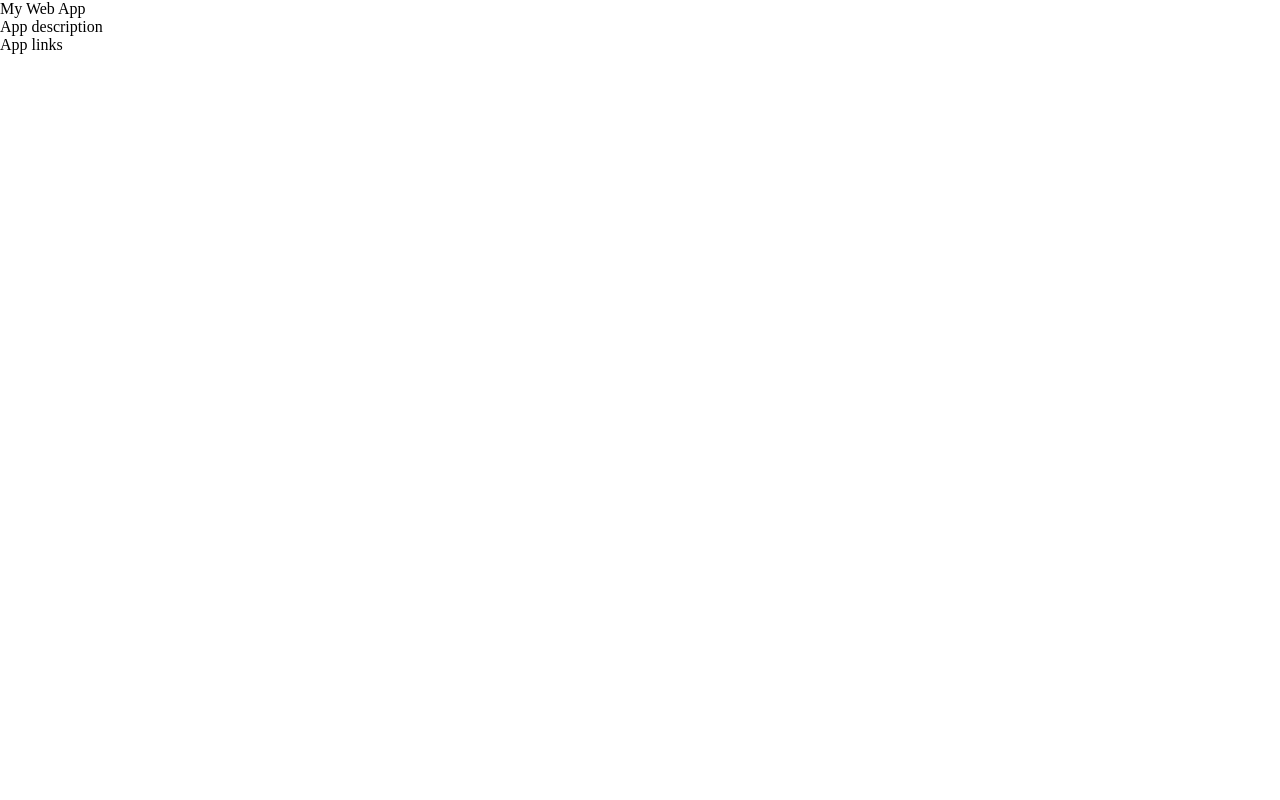
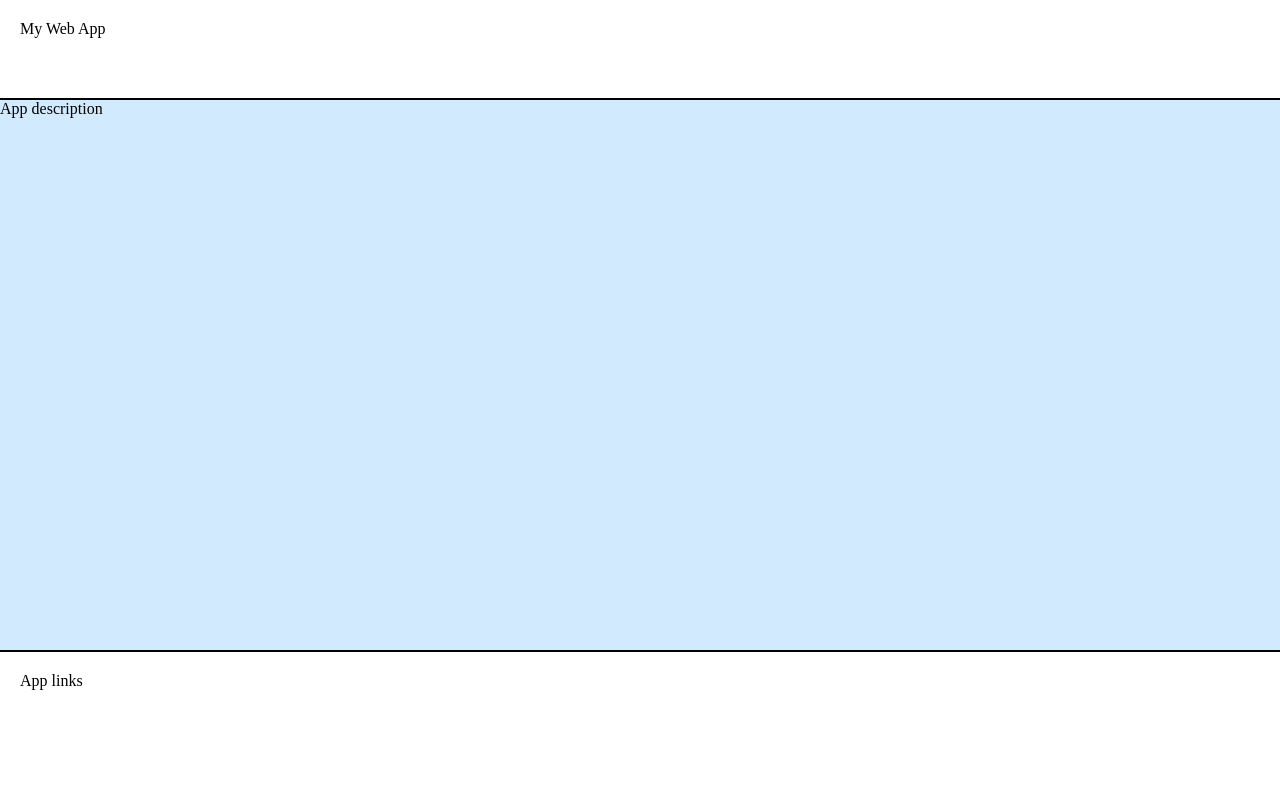
Before and after one commit to gzavertyaev-dev/cohort_62_lesson_02, a plain HTML site: page index.html in a window 1280 px wide. Drawn offline with Linux system fonts and the light colour scheme.

```diff
--- a/styles.css
+++ b/styles.css
@@ -25,3 +25,25 @@ li {
   flex-direction: column;
   min-height: 100%;
 }
+
+header {
+  display: flex;
+  width: 100%;
+  height: 100px;
+  padding: 20px;
+  border-bottom: 2px solid black;
+}
+
+main {
+  display: flex;
+  flex: 1;
+  background-color: rgb(210, 234, 254);
+}
+
+footer {
+  display: flex;
+  width: 100%;
+  height: 150px;
+  padding: 20px;
+  border-top: 2px solid black;
+}
```
Also changed, not shown: 1 other file.
